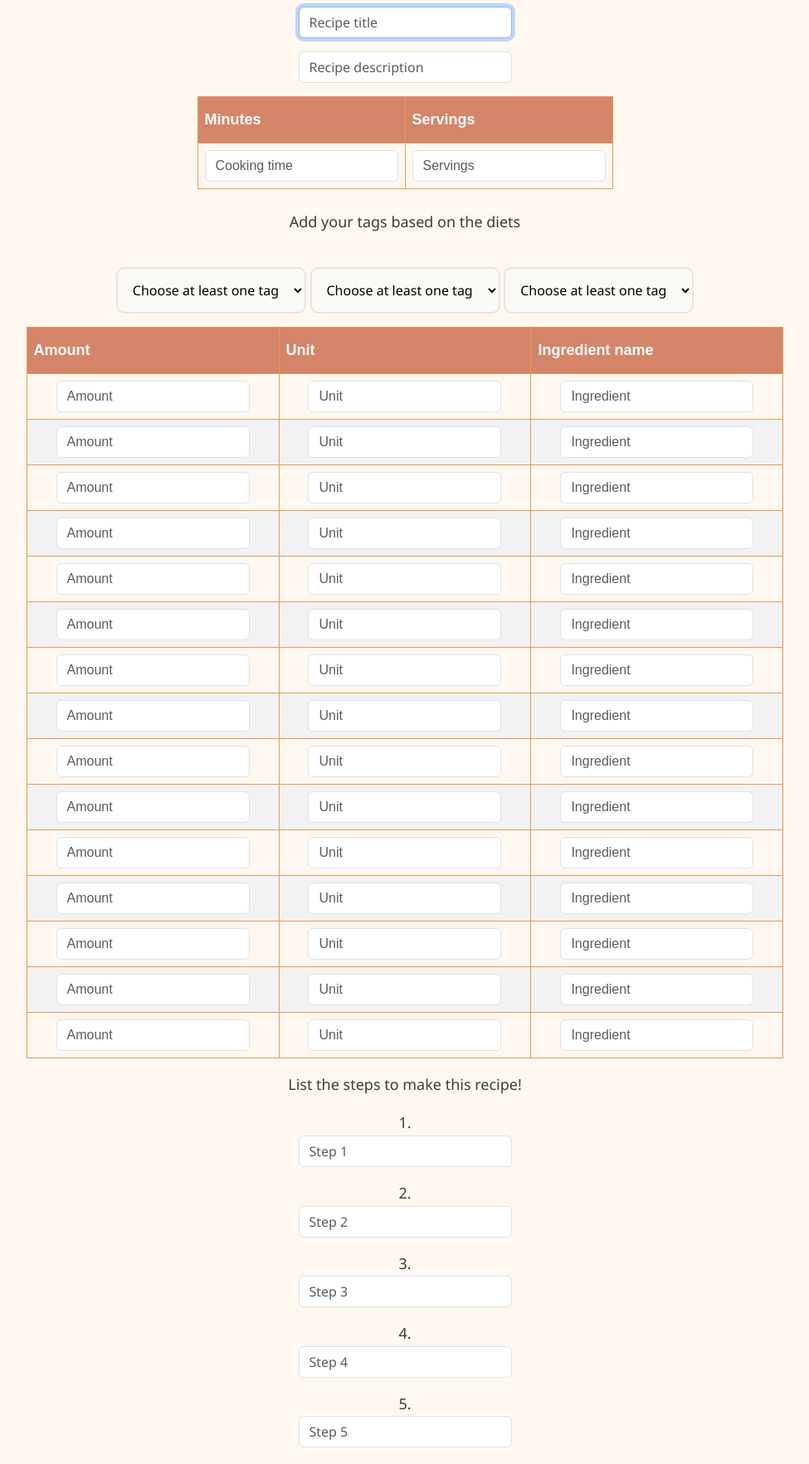
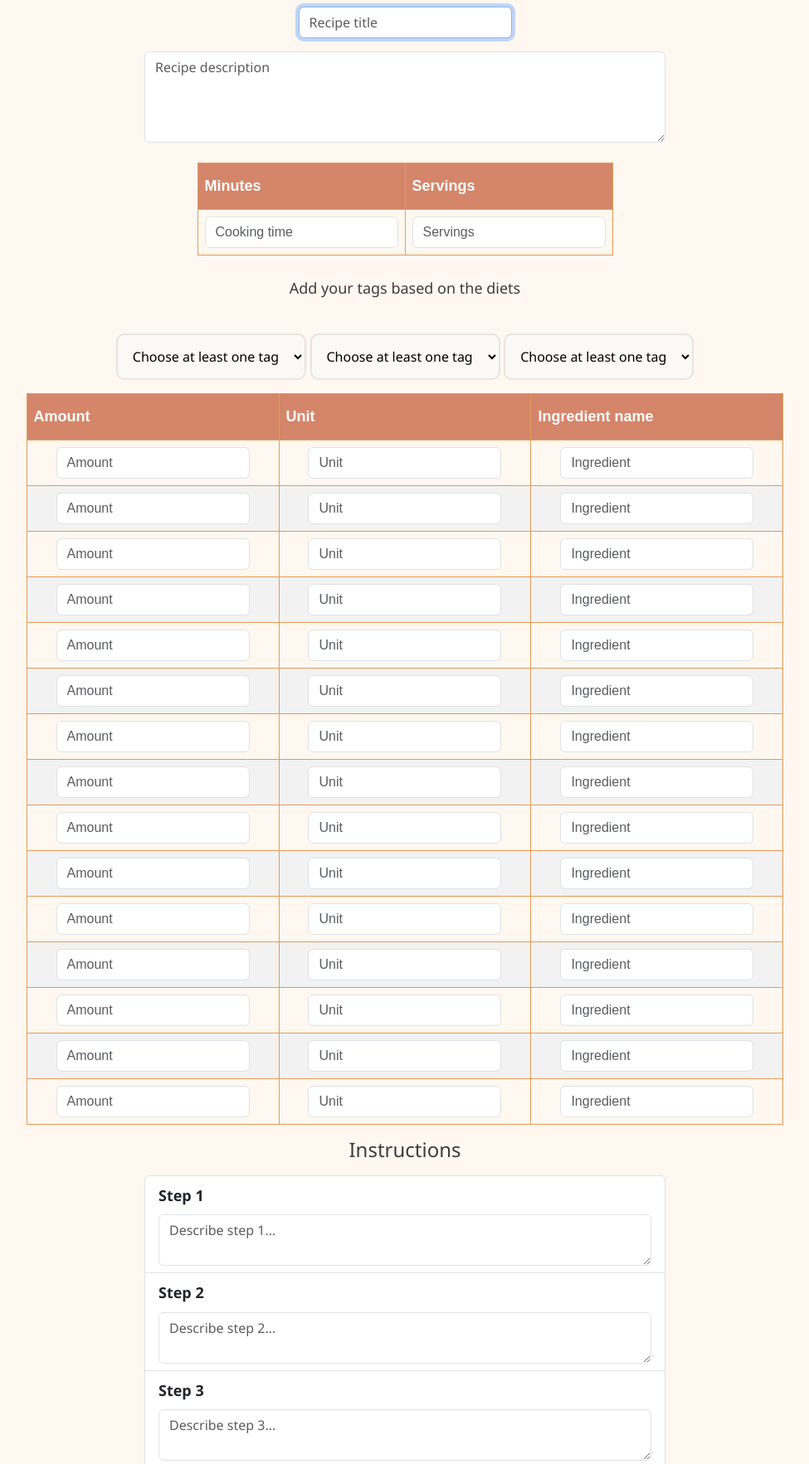
Before and after one commit to DraxinAm/cs50_final, a Flask app: page /create in a window 1280 px wide. Shown: the part 159-1924 px from the top of the page at 83% size, without its empty margins (152-1127 px from the left). Run offline with Flask 3, Linux system fonts and the light colour scheme; the visitor is signed in with stand-in values (Sample User, id 1); some libraries are stand-ins or nearby versions.

Commit message:
finished the coding part

```diff
--- a/app.py
+++ b/app.py
@@ -1,6 +1,6 @@
 import os
 
-from flask import Flask, flash, redirect, render_template, request, session
+from flask import Flask, flash, url_for, redirect, render_template, request, session
 # Bring in the Database class from database module
 from database.database import Database
 from login import login_required, problem
@@ -34,17 +34,19 @@ def index():
     return render_template("index.html", cards=cards, card_number=len(cards))
 
 # https://flask.palletsprojects.com/en/stable/quickstart/ (I borrowed the variable rules modul from this link)
-@app.route('/recipe/<int:recipe_id>')
-def show_post(recipe_id):
+@app.route('/recipe/<int:recipe_id>', methods=["GET", "POST"])
+def show_recipes(recipe_id):
+    if request.method == "POST":
+        saved = db.favourite_recipe(session["user_id"], recipe_id)
+        # https://stackoverflow.com/questions/7478366/create-dynamic-urls-in-flask-with-url-for
+        return redirect(url_for('show_recipes', recipe_id=recipe_id))
     # Show the recipe with the given id, the id is an integer
     info, tags, ingredients, steps = db.return_recipe_info(recipe_id)
-    return render_template("recipe.html", info=info, tags=tags, ingredients=ingredients, steps=steps)
+    saved = db.is_favourite(session["user_id"], recipe_id)
+    return render_template("recipe.html", info=info, tags=tags, ingredients=ingredients, steps=steps, is_favourited = saved)
 
-@app.route("/cookbook")
-@login_required
-def cookbook():
-    """Show cookbook page"""
-    return render_template("cookbook.html")
+
+
 
 @app.route("/create", methods=["GET", "POST"])
 @login_required
@@ -109,27 +111,34 @@ def search():
         # Handle search logic here
         search = request.form.get("search")
         diet = request.form.get("diet")
-        print(search)
-        print(diet)
+        if search and diet:
+            return problem("Sorry, you can only choose one")
+        if not search and not diet:
+            return problem("Sorry, must give a title or a diet")
         if request.form.get("search"):
             # Select from table and return that
             recipe_title = request.form.get("search")
+            # Search for recipe_title, desc, time, servings, tags, ingredients, steps
             cards = db.search(recipe_title)
-            # Search for recipe_title, desc, time, servings, tags, ingredients, steps
+            # If no result return sorry
+            if not cards:
+                return problem("Sorry, no results")
             return render_template("index.html", cards=cards, card_number=len(cards))
         if request.form.get("diet"):
             # Select from table and return that
-            return redirect("/list")
-        if search and diet:
-            return problem("Sorry, you can only choose one")
+            tag = request.form.get("diet")
+            diet = db.tag_search(tag)
+            if not diet:
+                return problem("Sorry, no results")
+            return render_template("index.html", cards=diet, card_number=len(diet))
     else:
         return render_template("search.html")
 
-@app.route("/list", methods=["GET", "POST"])
+@app.route("/cookbook")
 @login_required
-def list():
+def cookbook():
     """List the cards for the found recipes"""
-    cards = db.list_recipe(session["user_id"])
+    cards = db.cookbook_cards(session["user_id"])
     return render_template("index.html", cards=cards, card_number=len(cards))
 
 @app.route("/register", methods=["GET", "POST"])
--- a/login.py
+++ b/login.py
@@ -23,7 +23,7 @@ def problem(message, code=400):
         """
         Escape special characters.
         """
-        for old, new in [("-", "--"), (" ", "-"), ("_", "__"), ("?", "~q"),
+        for old, new in [("-", "--"), ("_", "__"), ("?", "~q"),
                          ("%", "~p"), ("#", "~h"), ("/", "~s"), ("\"", "''")]:
             s = s.replace(old, new)
         return s
--- a/templates/create.html
+++ b/templates/create.html
@@ -6,12 +6,16 @@
 
 {% block content %}
     <form method="post" action="/create">
+        <!--Title and description-->
         <h2 class="header text-center p-4">Create your own recipes!</h2>
-        <div class="mb-3 text-center">
-            <input type="text" class="form-control mx-auto w-auto input" placeholder="Recipe title" name="recipe_title" autofocus autocomplete="off" required>
-            <p></p>
-            <input type="text" class="form-control mx-auto w-auto input" placeholder="Recipe description" name="recipe_description" autocomplete="off">
+        <div class="row justify-content-center mb-4">
+            <div class="col-md-6">
+                <input type="text" class="form-control mx-auto w-auto input" placeholder="Recipe title" name="recipe_title" autofocus autocomplete="off" required>
+                <p></p>
+                <textarea class="form-control" rows="4" placeholder="Recipe description" name="recipe_description" autocomplete="off"></textarea>
+            </div>
         </div>
+        <!--Minutes, servings-->
         <div class="row justify-content-center">
             <table style= "width: 30%">
                 <thead>
@@ -26,7 +30,7 @@
                 </tbody>
             </table>
         </div>
-        <!-- Insert a place so they can add tags -->
+        <!--Tags-->
         <div class="mb-3 text-center">
             <label class="p-4" for="tags">Add your tags based on the diets</label>
             <p></p>
@@ -43,8 +47,8 @@
             </select>
             {% endfor %}
         </div>
-        <!-- Use maybe javascript so if they complete a row and press a plus button at the end, they can have a new row-->
         <p></p>
+        <!--Ingredients-->
         <div class="row justify-content-center">
             <table id=ingredients_table style= "width: 70%">
                 <thead>
@@ -64,17 +68,21 @@
             </table>
         </div>
         <p></p>
+            <div class="row justify-content-center mb-4">
+                <div class="col-md-6">
+                    <h4 class="mb-3 text-center">Instructions</h4>
+                    <div class="list-group">
+                        {% for i in range(10) %}
+                        <div class="list-group-item">
+                            <label class="form-label fw-bold">Step {{i + 1}}</label>
+                            <textarea class="form-control" rows="2" placeholder="Describe step {{i + 1}}..." name="step{{i}}" autocomplete="off"></textarea>
+                        </div>
+                        {% endfor %}
+                    </div>
+                </div>
+            </div>
         <div class="mb-3 text-center">
-            <label>List the steps to make this recipe!</label>
-            <p></p>
-            {% for i in range(10) %}
-            {{i + 1}}.
-            <input type="text" class="form-control mx-auto w-auto input" placeholder="Step {{i + 1}}" name="step{{i}}" autocomplete="off">
-            <p></p>
-            {% endfor %}
-        </div>
-        <div class="mb-3 text-center">
-            <button type="submit" class="form-control mx-auto w-auto button">Create</button>
+            <button type="submit" class="form-control mx-auto w-auto btn">Create</button>
         </div>
     </form>
 {% endblock %}
--- a/templates/login.html
+++ b/templates/login.html
@@ -17,6 +17,6 @@
             <label for="password">Password:</label>
             <input type="password" id="password" class="form-control mx-auto w-auto input" autocomplete="off" placeholder="Password" name="password" required>
         </div>
-        <button type="submit" class="form-control mx-auto w-auto button">Log In</button>
+        <button type="submit" class="form-control mx-auto w-auto btn">Log In</button>
     </form>
 {% endblock %}
--- a/templates/register.html
+++ b/templates/register.html
@@ -16,6 +16,6 @@
         <div class="mb-3">
             <input autocomplete="off" class="form-control mx-auto w-auto" name="confirmation" placeholder="Confirmation" type="password">
         </div>
-        <button class="form-control mx-auto w-auto button" type="submit">Register</button>
+        <button class="form-control mx-auto w-auto btn" type="submit">Register</button>
     </form>
 {% endblock %}
--- a/templates/search.html
+++ b/templates/search.html
@@ -10,7 +10,7 @@
         <h2 class="header p-4">What are you hungry for?</h2>
         <input type="text" id="search" class="form-control mx-auto w-auto input" placeholder="Search for recipe here!" name="search" autofocus autocomplete="off" >
         <p></p>
-        <button class="form-control mx-auto w-auto button" type="submit">Search</button>
+        <button class="form-control mx-auto w-auto btn" type="submit">Search</button>
     </div>
     <div class="mb-3 text-center">
         <h2 class="header p-4">Looking for specific diet?</h2>
@@ -25,7 +25,7 @@
             <option value="Savory">Savory</option>
         </select>
         <p></p>
-        <button class="form-control mx-auto w-auto button" type="submit">Search</button>
+        <button class="form-control mx-auto w-auto btn" type="submit">Search</button>
     </div>
 </form>
 {% endblock %}
```
Also changed, not shown: database/database.py (+41 -3 lines), templates/index.html (+14 -12 lines), templates/problem.html (+5 -2 lines), templates/recipe.html (+12 -3 lines), database/recipes.db, readme.md.
